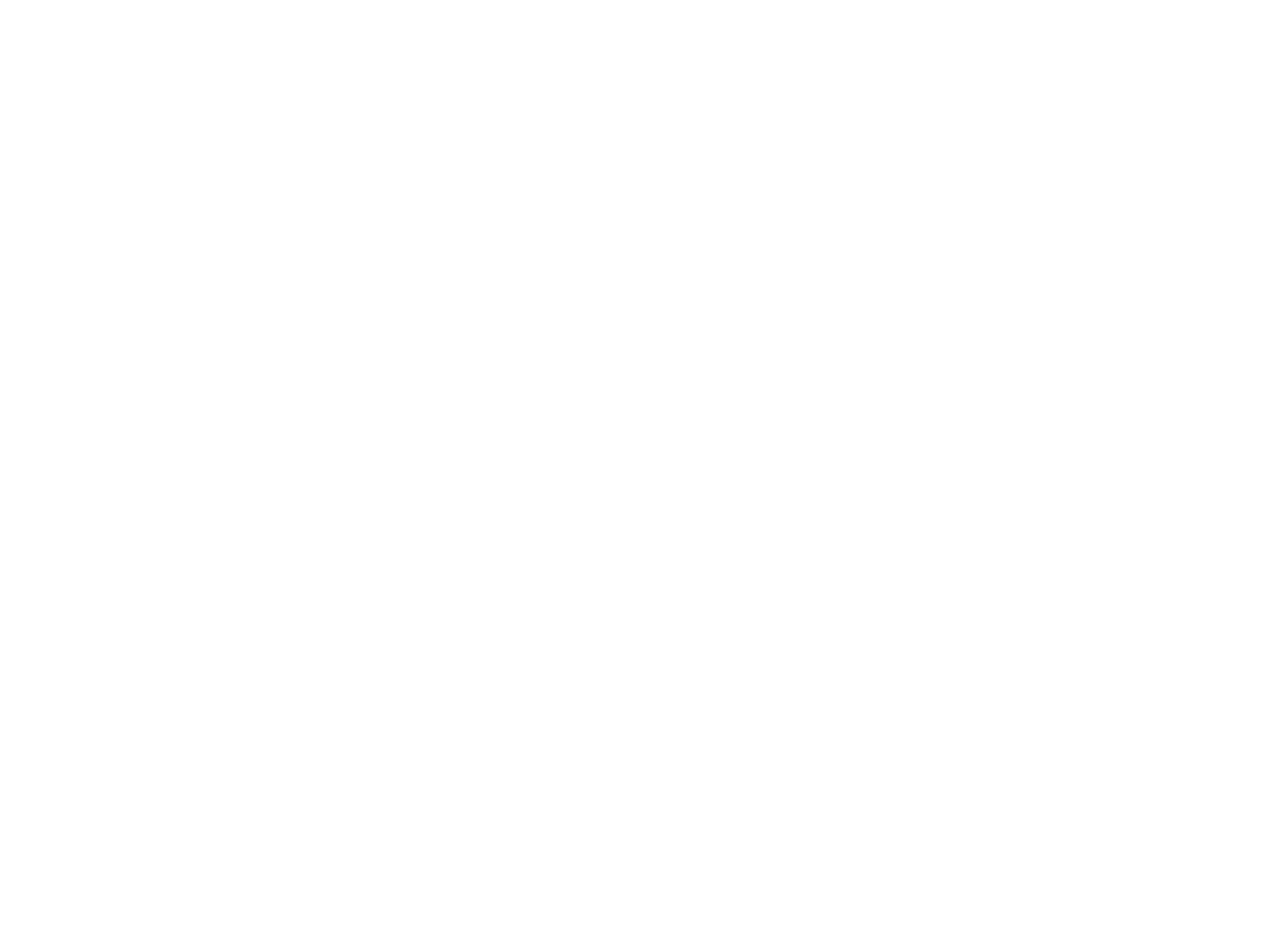
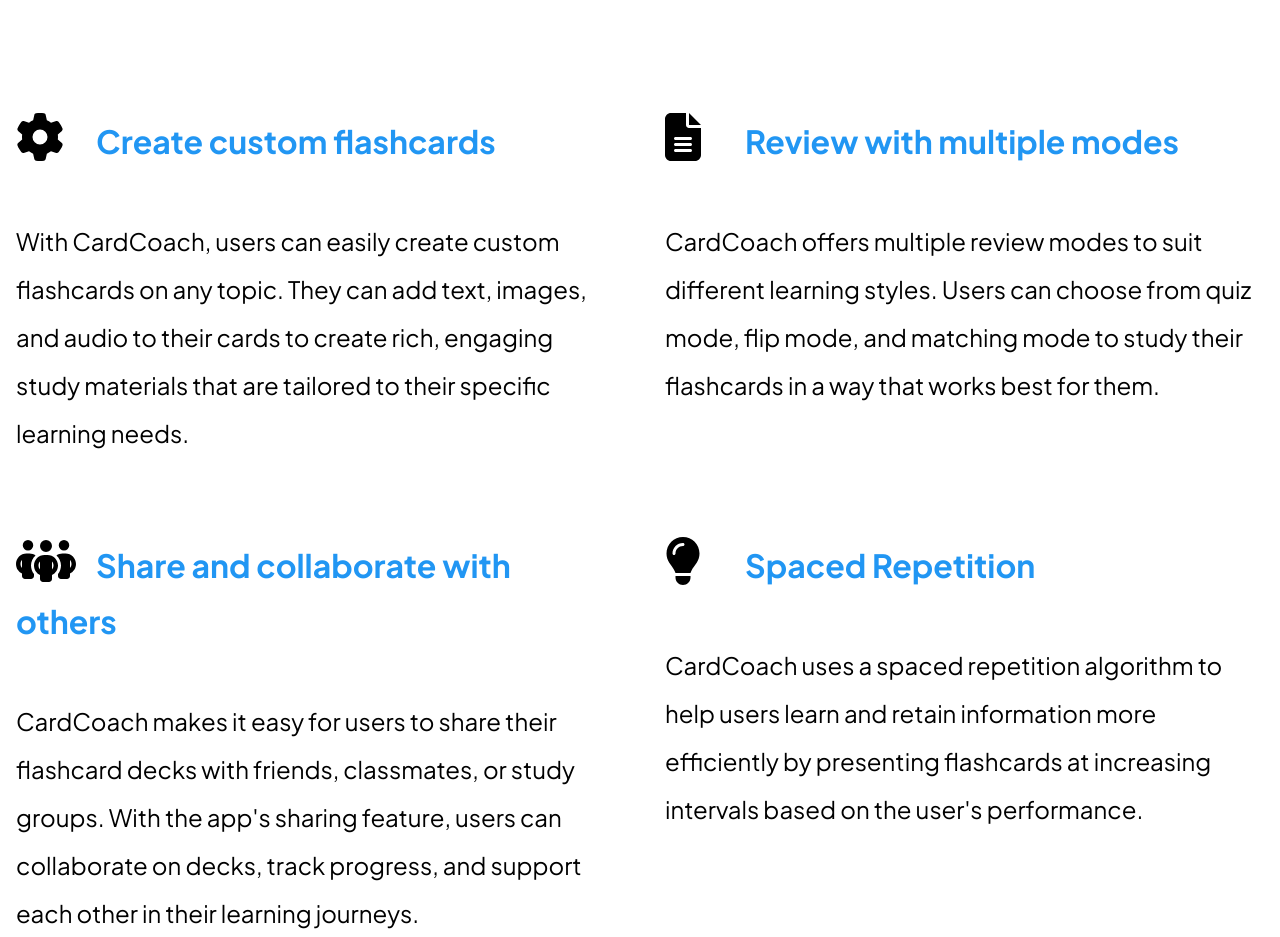
Before and after one commit to BBrownley/cardcoach-client, a React (Create React App) app: page / in a window 1280 px wide. Shown: the part 960-1897 px from the top of the page. Before the commit the page ends 800 px from the top, so only its background shows below. Built offline with nearby package versions, Linux system fonts and the light colour scheme.

Commit message:
added features section, adjusted hero to 100vh. included on element scroll anim

```diff
--- a/package.json
+++ b/package.json
@@ -11,6 +11,7 @@
     "@testing-library/react": "^13.4.0",
     "@testing-library/user-event": "^13.5.0",
     "react": "^18.2.0",
+    "react-animation-on-scroll": "^5.1.0",
     "react-dom": "^18.2.0",
     "react-router-dom": "^6.10.0",
     "react-scripts": "5.0.1",
--- a/src/App.css
+++ b/src/App.css
@@ -12,6 +12,7 @@
 
 body {
   background-color: #fff;
+  overflow-x: hidden;
 }
 
 body,
@@ -62,3 +63,13 @@
   font-weight: bold;
   font-family: "Plus Jakarta Sans", sans-serif;
 }
+
+h2 {
+  font-size: 3rem;
+  font-weight: bold;
+}
+
+h3 {
+  font-size: 2rem;
+  font-weight: bold;
+}
--- /dev/null
+++ b/src/components/views/LandingPage/Features.elements.js
@@ -0,0 +1,110 @@
+import styled from "styled-components";
+
+export const Features = styled.div`
+  @keyframes fade-up {
+    from {
+      opacity: 0;
+      transform: translateY(5rem);
+    }
+    to {
+      opacity: 1;
+      transform: translateY(0);
+    }
+  }
+
+  &.hidden {
+    visibility: hidden;
+  }
+
+  &.animate {
+    @keyframes animate-features-section {
+      from {
+        opacity: 0;
+        transform: translateY(100px);
+      }
+      to {
+        opacity: 1;
+        transform: translateY(0);
+      }
+    }
+    animation: fade-up 0.5s;
+    .feature {
+      animation: fade-up 0.75s ease-in;
+      animation-fill-mode: forwards;
+      &:nth-child(1) {
+        animation-delay: 0.2s;
+      }
+      &:nth-child(2) {
+        animation-delay: 0.4s;
+      }
+      &:nth-child(3) {
+        animation-delay: 0.6s;
+      }
+      &:nth-child(4) {
+        animation-delay: 0.8s;
+      }
+    }
+  }
+
+  h2 {
+    text-align: center;
+    margin-bottom: 10rem;
+  }
+
+  .features-container {
+    display: flex;
+    flex-wrap: wrap;
+    justify-content: space-between;
+
+    .feature {
+      opacity: 0;
+      position: relative;
+      flex-basis: 48%;
+      h3 {
+        color: ${props => props.theme.colors.primary};
+        line-height: 3.5rem;
+
+        .feature-icon {
+          position: absolute;
+          color: black;
+          margin-right: 1.5rem;
+          font-size: 3rem;
+        }
+
+        span {
+          margin-left: 5rem;
+        }
+      }
+
+      .feature-description {
+        margin-top: 3rem;
+
+        line-height: 3rem;
+        font-size: 1.5rem;
+      }
+
+      &:nth-child(3),
+      :nth-child(4) {
+        margin-top: 5rem;
+      }
+    }
+
+    /* move to single column layout */
+    @media (max-width: 800px) {
+      text-align: center;
+      margin-top: -4rem;
+
+      .feature {
+        flex-basis: 100%;
+        margin-top: 4rem;
+      }
+
+      .feature-description {
+        margin-top: 1rem;
+
+        line-height: 3rem;
+        font-size: 1.5rem;
+      }
+    }
+  }
+`;
--- a/src/components/views/LandingPage/Hero.elements.js
+++ b/src/components/views/LandingPage/Hero.elements.js
@@ -3,9 +3,11 @@
 export const Hero = styled.div`
   color: black;
   font-size: 2.5rem;
-  /* border: 1px solid #ccc; */
+  min-height: 100vh;
+  margin-top: -3rem; /* keep content towards center */
 
   display: flex;
+  align-items: center;
 
   /* make both children equal width */
   > * {
@@ -171,7 +173,6 @@
     .hero-body {
       position: relative;
       text-align: center;
-      font-weight: bold;
 
       .btn {
         margin: 2rem auto 0 auto;
@@ -220,6 +221,7 @@
     }
 
     .hero-image {
+      display: none;
       position: absolute;
       top: 50%;
       left: 50%;
@@ -239,11 +241,16 @@
 
       .card-3 {
         animation-name: card-3-anim-mobile;
-
+        border: 0.25rem solid #888;
         .card-icon {
           display: none;
         }
       }
     }
   }
+
+  /* shift body text up slightly to prevent overlap with card border from img */
+  @media (max-width: 550px) {
+    margin-top: -1rem;
+  }
 `;
--- a/src/components/views/LandingPage/LandingPage.jsx
+++ b/src/components/views/LandingPage/LandingPage.jsx
@@ -1,6 +1,7 @@
-import React, { useState, useEffect } from "react";
+import React, { useState, useEffect, useRef } from "react";
 
 import { Hero } from "./Hero.elements";
+import { Features } from "./Features.elements";
 import { Wrapper } from "../../reusable/Wrapper.elements";
 
 import { FontAwesomeIcon } from "@fortawesome/react-fontawesome";
@@ -8,13 +9,44 @@
   faArrowRightLong,
   faSquareRootVariable,
   faFlaskVial,
-  faGlobeAmericas
+  faGlobeAmericas,
+  faGear,
+  faFileLines,
+  faPeopleGroup,
+  faLightbulb
 } from "@fortawesome/free-solid-svg-icons";
 
 export default function LandingPage() {
+  const featuresRef = useRef(null);
+
+  // true if features section has been scrolled to
+  const [featuresVisible, setFeaturesVisible] = useState(false);
+
+  useEffect(() => {
+    // IntersectionObserver observes an HTML element for intersection changes
+    const observer = new IntersectionObserver(
+      ([entry]) => {
+        // ([entry]) gets the first element (array destructuring)
+        setFeaturesVisible(featuresVisible || entry.isIntersecting);
+      },
+      {
+        root: null, // element used to check for visibility. null -> default to viewport
+        // fire when el extends 240px past bottom edge of viewport
+        rootMargin: "0px 0px -240px 0px",
+        threshold: 0 // % of element visible needed for the callback to be invoked.
+      }
+    );
+
+    if (featuresRef.current) {
+      // observes ref for viewport intersection.
+      // sort of like attaching an eventListener to featuresRef
+      observer.observe(featuresRef.current);
+    }
+  }, [featuresRef, featuresVisible]);
+
   return (
     <div>
-      <Wrapper className="m-top m-bottom">
+      <Wrapper>
         <Hero>
           <div className="hero-body-wrapper">
             <div className="hero-body">
@@ -47,6 +79,107 @@
           </div>
         </Hero>
       </Wrapper>
+
+      <Wrapper>
+        <Features
+          ref={featuresRef}
+          className={`${featuresVisible ? "animate" : "hidden"}`}
+        >
+          <h2>Features</h2>
+          <div className="features-container">
+            <div className="feature">
+              <h3>
+                <FontAwesomeIcon icon={faGear} className="feature-icon" />
+                <span>Create custom flashcards</span>
+              </h3>
+              <p className="feature-description">
+                With CardCoach, users can easily create custom flashcards on any
+                topic. They can add text, images, and audio to their cards to
+                create rich, engaging study materials that are tailored to their
+                specific learning needs.
+              </p>
+            </div>
+
+            <div className="feature">
+              <h3>
+                <FontAwesomeIcon icon={faFileLines} className="feature-icon" />
+                <span>Review with multiple modes</span>
+              </h3>
+              <p className="feature-description">
+                CardCoach offers multiple review modes to suit different
+                learning styles. Users can choose from quiz mode, flip mode, and
+                matching mode to study their flashcards in a way that works best
+                for them.
+              </p>
+            </div>
+
+            <div className="feature">
+              <h3>
+                <FontAwesomeIcon
+                  icon={faPeopleGroup}
+                  className="feature-icon"
+                />
+                <span>Share and collaborate with others</span>
+              </h3>
+              <p className="feature-description">
+                CardCoach makes it easy for users to share their flashcard decks
+                with friends, classmates, or study groups. With the app's
+                sharing feature, users can collaborate on decks, track progress,
+                and support each other in their learning journeys.
+              </p>
+            </div>
+
+            <div className="feature">
+              <h3>
+                <FontAwesomeIcon icon={faLightbulb} className="feature-icon" />
+                <span>Spaced Repetition</span>
+              </h3>
+              <p className="feature-description">
+                CardCoach uses a spaced repetition algorithm to help users learn
+                and retain information more efficiently by presenting flashcards
+                at increasing intervals based on the user's performance.
+              </p>
+            </div>
+          </div>
+        </Features>
+      </Wrapper>
     </div>
   );
 }
+
+// import { useState, useEffect, useRef } from 'react';
+
+// function MyComponent() {
+//   const elementRef = useRef(null);
+//   const [isVisible, setIsVisible] = useState(false);
+
+//   useEffect(() => {
+//     const observer = new IntersectionObserver(
+//       ([entry]) => {
+//         setIsVisible(entry.isIntersecting);
+//       },
+//       {
+//         root: null,
+//         rootMargin: '0px',
+//         threshold: 0.5,
+//       }
+//     );
+//     if (elementRef.current) {
+//       observer.observe(elementRef.current);
+//     }
+//     return () => {
+//       if (elementRef.current) {
+//         observer.unobserve(elementRef.current);
+//       }
+//     };
+//   }, [elementRef]);
+
+//   return (
+//     <div
+//       ref={elementRef}
+//       className={`my-element ${isVisible ? 'is-visible' : ''}`}
+//     >
+
+//     </div>
+//   );
+// }
```
Also changed, not shown: 1 other file (tests, documents, lock files or other folders).
